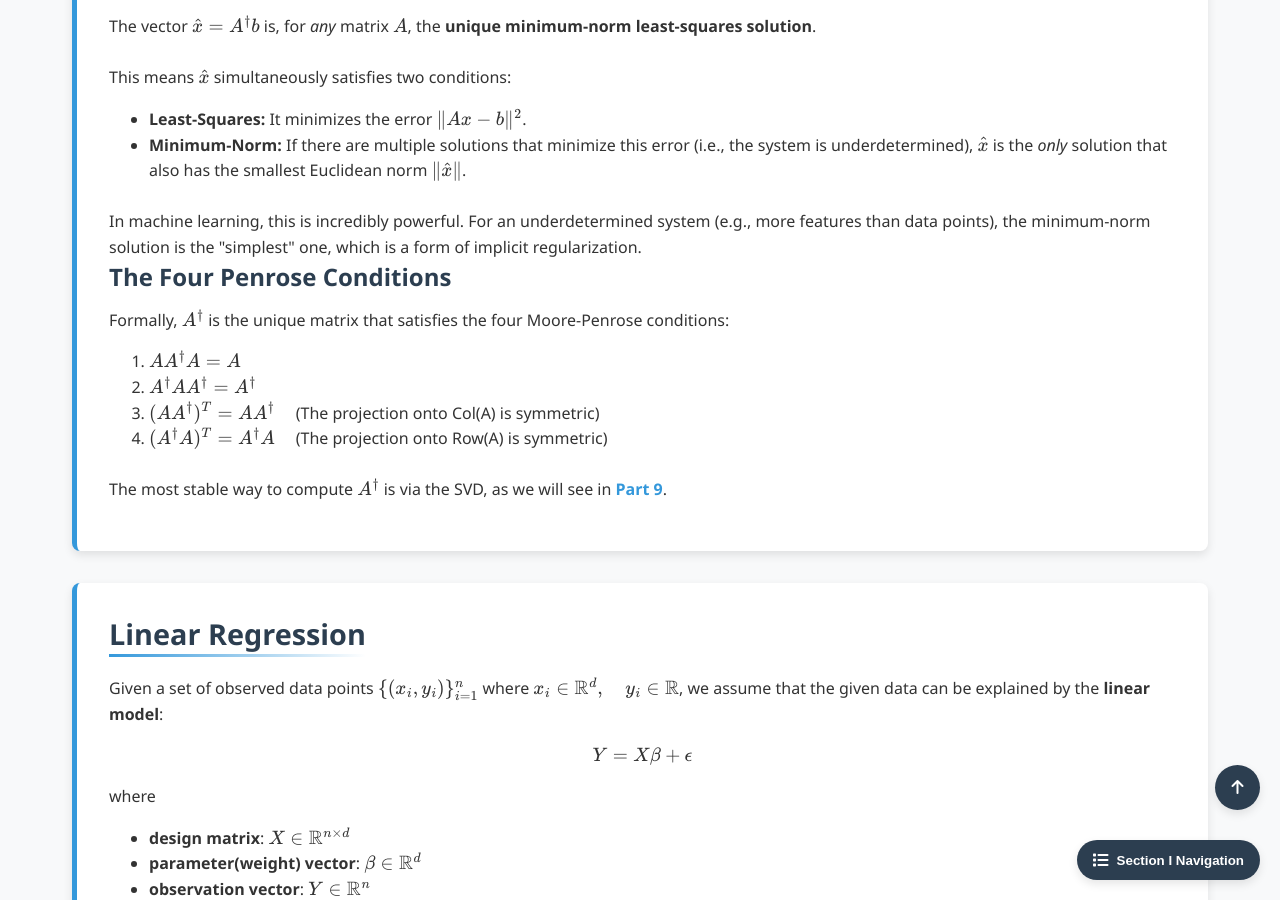
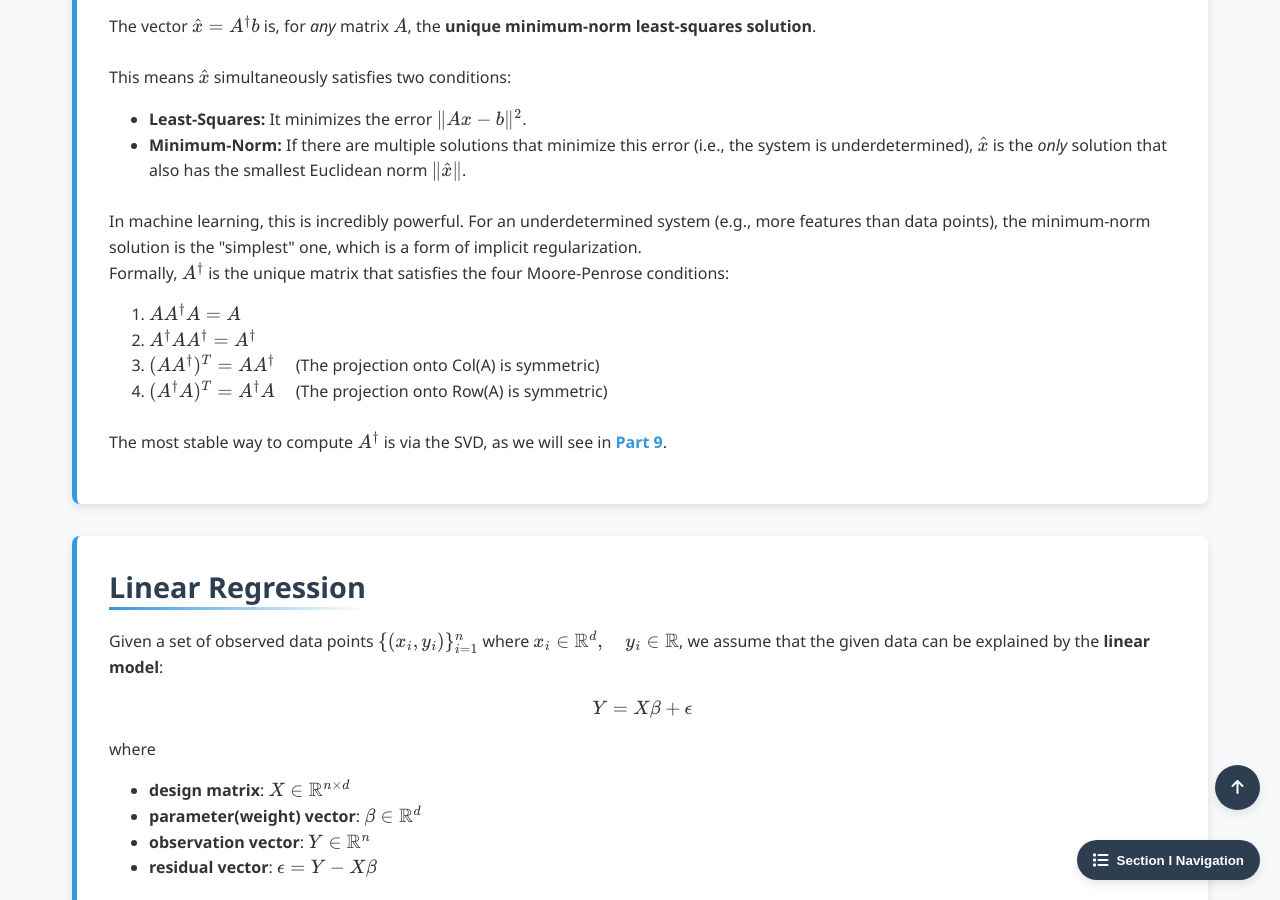
Before and after one commit to Yusukey01/yusukey01.github.io, a Jekyll site: the page built from Mathematics/Linear_algebra/leastsquares.html, in a window 1280 px wide and 900 px high, scrolled down 2717 px. Built offline with Jekyll 4.4.1, drawn with Linux system fonts in a browser that asks for light colours.

```diff
--- a/Mathematics/Linear_algebra/leastsquares.html
+++ b/Mathematics/Linear_algebra/leastsquares.html
@@ -229,7 +229,6 @@ uses_python: false
                 In machine learning, this is incredibly powerful. For an underdetermined system (e.g., more features than data points), the minimum-norm solution is the "simplest" one, which is a form of implicit regularization.
                 </I>
 
-                <h3>The Four Penrose Conditions</h3>
                 <p>
                 Formally, \(A^\dagger\) is the unique matrix that satisfies the four Moore-Penrose conditions:
                 <ol style="padding-left: 40px;">
```
